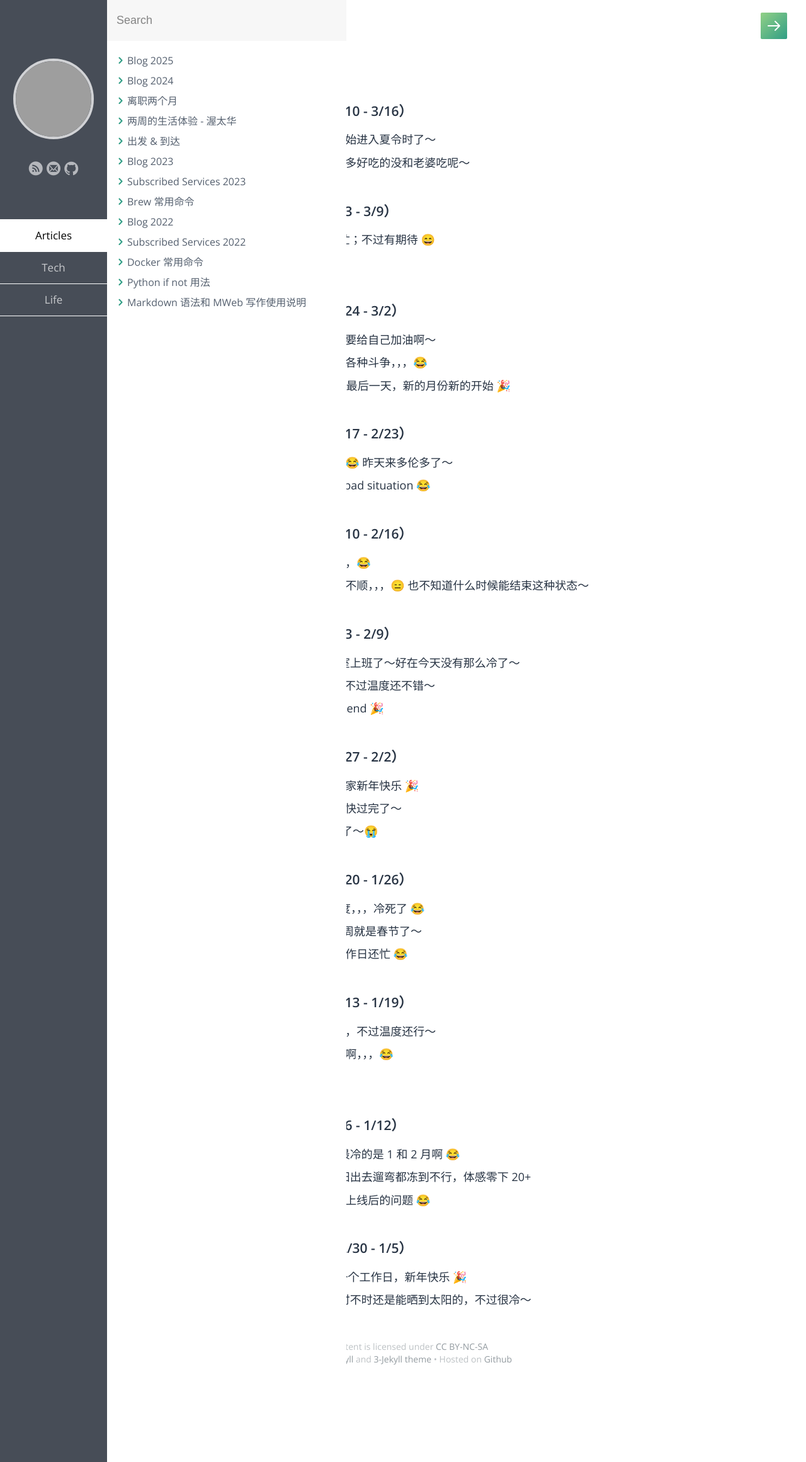
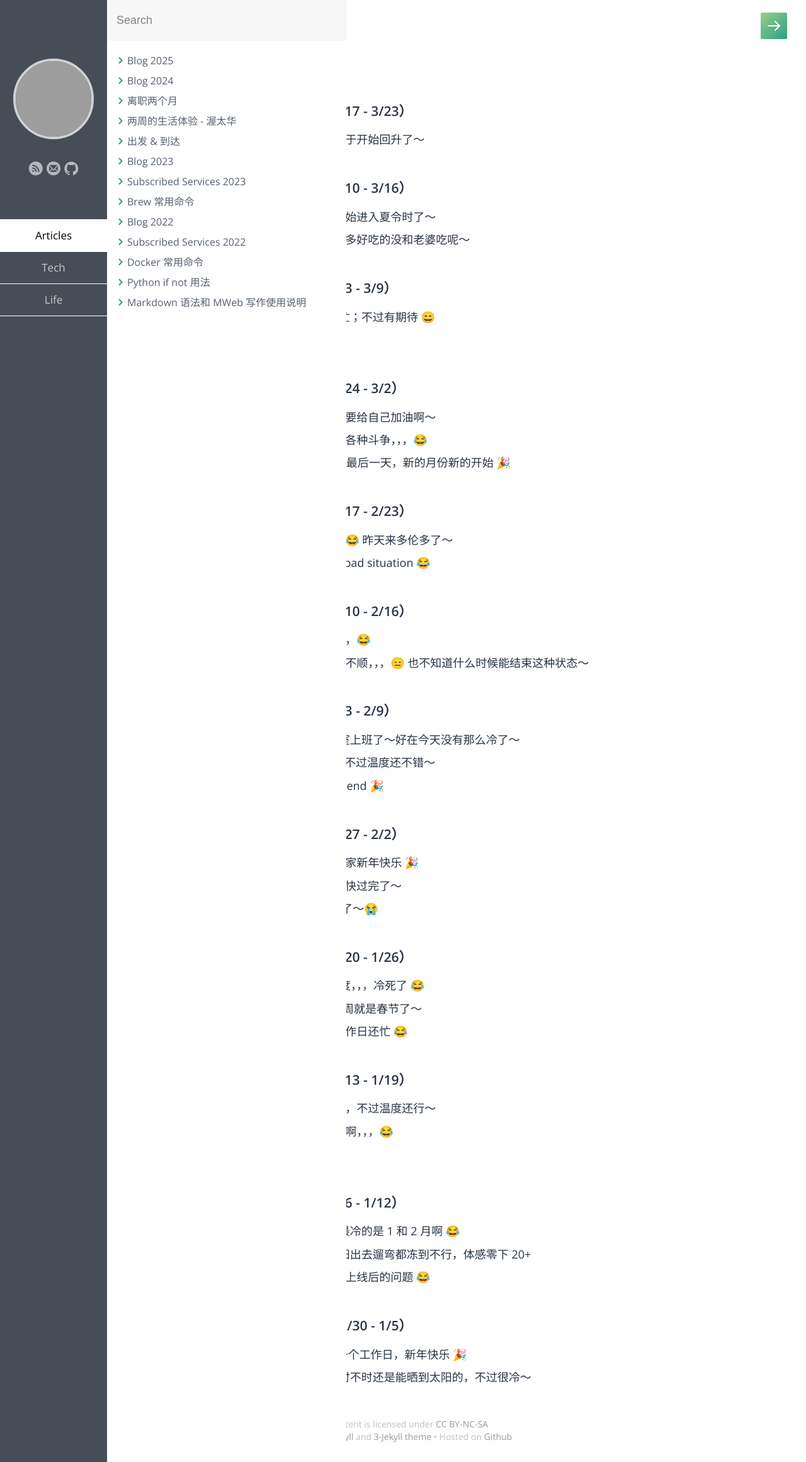
Before and after one commit to samxupeiran/samxupeiran.github.io, a Jekyll site: the page built from _posts/life/2025-01-02-my-blog.md, in a window 1280 px wide. Shown: the whole page at 63% size. Built offline with Jekyll 4.4.1, drawn with Linux system fonts in a browser that asks for light colours; some web fonts are replaced; grey boxes are pictures that could not be loaded.

Commit message:
feat: add weekly blog 3/19

```diff
--- a/_posts/life/2025-01-02-my-blog.md
+++ b/_posts/life/2025-01-02-my-blog.md
@@ -5,6 +5,9 @@ category: Life
 tags: Blog
 ---
 
+
+- ### 2025 年 3 月 第 3 周（3/17 - 3/23）
+     - 3/19 进入三月后，温度终于开始回升了～
 
 - ### 2025 年 3 月 第 2 周（3/10 - 3/16）
      - 3/10 今天周一；从昨天开始进入夏令时了～
```
